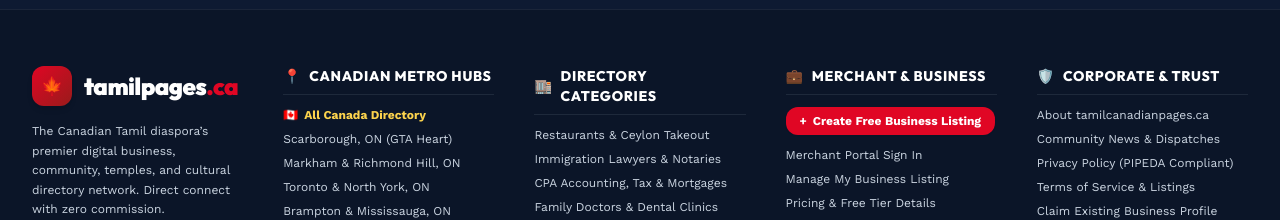
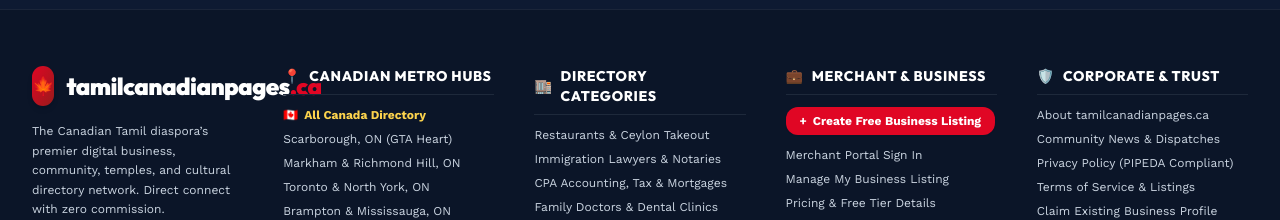
Before and after one commit to nanthan77/tamil-pages, a Next.js app: page /admin/outreach in a window 1280 px wide. Shown: the part 1055-1275 px from the top of the page. Built offline with nearby package versions, Linux system fonts and the light colour scheme; no server answers.

Commit message:
fix(brand): replace all remaining footer, FAQ, and route strings with tamilcanadianpages.ca

```diff
--- a/app/admin/outreach/page.tsx
+++ b/app/admin/outreach/page.tsx
@@ -216,7 +216,7 @@
     const url = URL.createObjectURL(blob);
     const link = document.createElement("a");
     link.setAttribute("href", url);
-    link.setAttribute("download", `tamilpages_outreach_${cityFilter}_${filtered.length}.csv`);
+    link.setAttribute("download", `tamilcanadianpages_outreach_${cityFilter}_${filtered.length}.csv`);
     document.body.appendChild(link);
     link.click();
     document.body.removeChild(link);
--- a/app/api/cron/sync-cinema/route.ts
+++ b/app/api/cron/sync-cinema/route.ts
@@ -12,7 +12,7 @@
     status: "success",
     timestamp: "2026-08-20T18:30:00.000Z",
     date: "Thursday, August 20, 2026",
-    agent: "TamilPages Canada Live Automated Cinema & Box Office Scanner v4.0",
+    agent: "TamilCanadianPages Canada Live Automated Cinema & Box Office Scanner v4.0",
     summary: {
       theatresScanned: theatres.length,
       activeMovies: movies.length,
--- a/app/api/cron/sync-hub/route.ts
+++ b/app/api/cron/sync-hub/route.ts
@@ -18,7 +18,7 @@
   const syncReport = {
     status: "success",
     timestamp: new Date().toISOString(),
-    agent: "TamilPages Canada Daily Automated Content & Crawler Agent v2.0",
+    agent: "TamilCanadianPages Canada Daily Automated Content & Crawler Agent v2.0",
     metrics: {
       activeListings: directoryStats.listings,
       canadianCities: directoryStats.cities,
--- a/app/c/[city]/[category]/page.tsx
+++ b/app/c/[city]/[category]/page.tsx
@@ -26,7 +26,7 @@
   const cat = getCategory(category);
   return {
     title: categoryTitle(cat?.name || category, name),
-    description: `Tamil ${cat?.name || "businesses"} in ${name}, Canada. Phone numbers, addresses, and reviews on tamilpages.ca.`,
+    description: `Tamil ${cat?.name || "businesses"} in ${name}, Canada. Phone numbers, addresses, and reviews on tamilcanadianpages.ca.`,
     alternates: { canonical: `/c/${city}/${category}` },
   };
 }
--- a/components/Faq.tsx
+++ b/components/Faq.tsx
@@ -4,8 +4,8 @@
 
 const ITEMS = [
   {
-    q: "What is tamilpages.ca?",
-    a: "tamilpages.ca is the Canada-wide digital Yellow-Pages-style community directory for the Tamil diaspora. It connects Tamil families in Toronto, Scarborough, Markham, Brampton, Mississauga, Montreal, Vancouver, Calgary, Edmonton, Ottawa, and across Canada with verified local restaurants, grocers, lawyers, clinics, tutors, temples, and trades — with direct 0% commission phone and WhatsApp calls.",
+    q: "What is tamilcanadianpages.ca?",
+    a: "tamilcanadianpages.ca is the Canada-wide digital Yellow-Pages-style community directory for the Tamil diaspora. It connects Tamil families in Toronto, Scarborough, Markham, Brampton, Mississauga, Montreal, Vancouver, Calgary, Edmonton, Ottawa, and across Canada with verified local restaurants, grocers, lawyers, clinics, tutors, temples, and trades — with direct 0% commission phone and WhatsApp calls.",
   },
   {
     q: "Can I list my business for free?",
--- a/components/Footer.tsx
+++ b/components/Footer.tsx
@@ -74,7 +74,7 @@
               🍁
             </div>
             <span className="font-outfit font-black text-white text-2xl tracking-tight">
-              tamilpages<span className="text-[#E00624]">.ca</span>
+              tamilcanadianpages<span className="text-[#E00624]">.ca</span>
             </span>
           </div>
 
```
